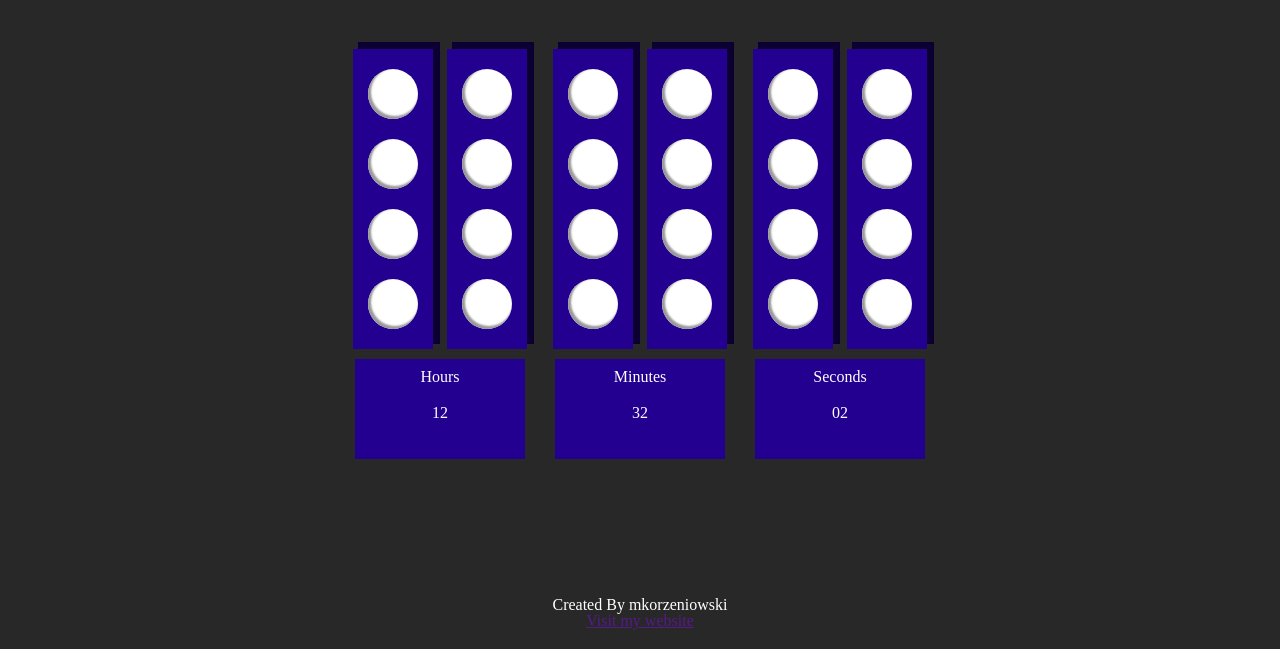
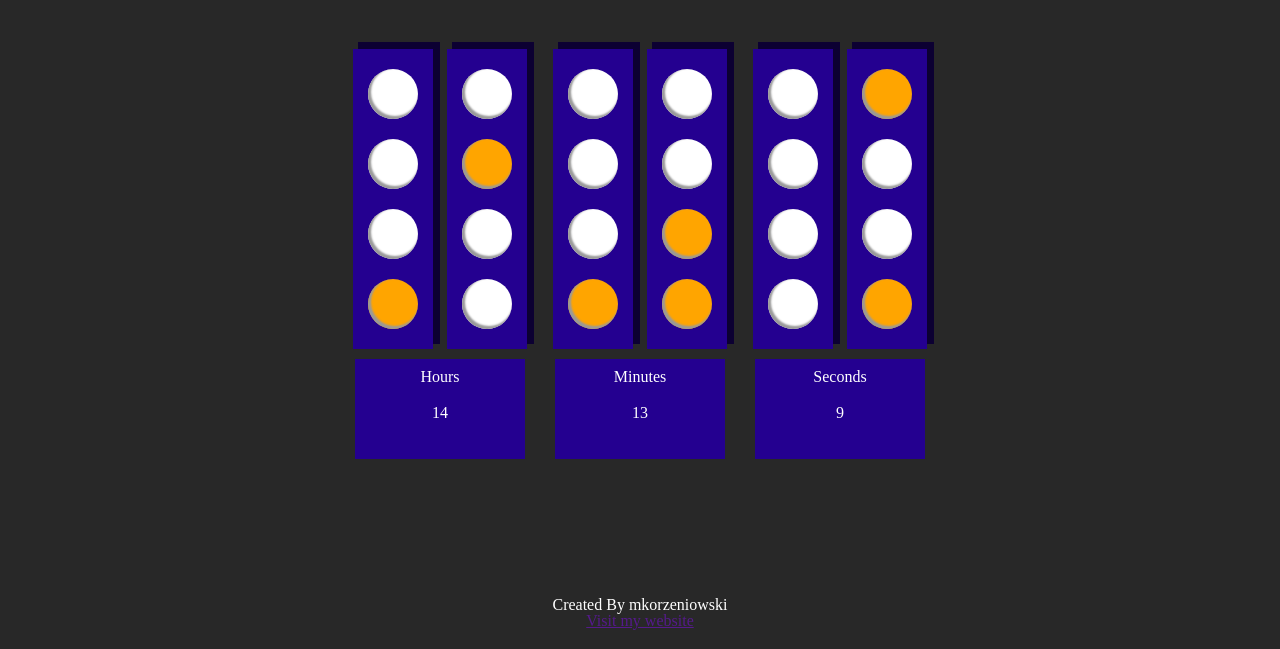
Before and after one commit to mkorzeniowski/js_binary, a website: page app/index.html in a window 1280 px wide. Shown: the part 151-800 px from the top of the page. Drawn offline with Linux system fonts and the light colour scheme.

Commit message:
finished js job, now css

```diff
--- a/app/index.html
+++ b/app/index.html
@@ -25,7 +25,7 @@
           <div class="column-circe"></div>
         </div>
         <div class="clock-column">
-          <div class="column-circe"></div>
+          <div class="column-circe active"></div>
           <div class="column-circe"></div>
           <div class="column-circe"></div>
           <div class="column-circe"></div>
@@ -63,15 +63,15 @@
     <div class="classic-clock-wrapper">
       <div class="classic-box">
         <p> Hours </p>
-        <p> 12</p>
+        <p id="hours"> 12</p>
       </div>
       <div class="classic-box">
         <p> Minutes </p>
-        <p> 32</p>
+        <p id="minutes"> 32</p>
       </div>
       <div class="classic-box">
         <p> Seconds </p>
-        <p> 02</p>
+        <p id="seconds"> 02</p>
       </div>
     </div>
     <footer>
--- a/app/js/script1.js
+++ b/app/js/script1.js
@@ -1,3 +1,103 @@
-var date = new Date();
 
-console.log(date);
+
+// array of the all clock-colum
+var clock = document.querySelectorAll('.clock-column');
+
+// main function
+
+setInterval(function(){
+  var date = new Date();
+  var hours = date.getHours();
+  var minutes = date.getMinutes();
+  var seconds = date.getSeconds();
+
+  document.querySelector('#hours').innerHTML = hours;
+  document.querySelector('#minutes').innerHTML = minutes;
+  document.querySelector('#seconds').innerHTML = seconds;
+
+
+  var hoursTable = hours.toString().split('');
+  var minutesTable = minutes.toString().split('');
+  var secondTable = seconds.toString().split('');
+
+  if(hoursTable.length == 1){
+  hoursTable.unshift('0');
+  };
+
+  if(minutesTable.length == 1){
+    minutesTable.unshift('0');
+  };
+
+  if(secondTable.length == 1){
+    secondTable.unshift('0');
+  };
+
+var allTimesTable = hoursTable.concat(minutesTable).concat(secondTable);
+
+
+  for(var i = 0; i <= clock.length; i++){
+    switch (allTimesTable[i]) {
+      case '0':
+        clock[i].children[0].classList.remove('active');
+        clock[i].children[1].classList.remove('active');
+        clock[i].children[2].classList.remove('active');
+        clock[i].children[3].classList.remove('active');
+        break;
+      case '1':
+        clock[i].children[0].classList.remove('active');
+        clock[i].children[1].classList.remove('active');
+        clock[i].children[2].classList.remove('active');
+        clock[i].children[3].classList.add('active');
+      break;
+      case '2':
+        clock[i].children[0].classList.remove('active');
+        clock[i].children[1].classList.remove('active');
+        clock[i].children[2].classList.add('active');
+        clock[i].children[3].classList.remove('active');
+        break;
+      case '3':
+        clock[i].children[0].classList.remove('active');
+        clock[i].children[1].classList.remove('active');
+        clock[i].children[2].classList.add('active');
+        clock[i].children[3].classList.add('active');
+        break;
+      case '4':
+        clock[i].children[0].classList.remove('active');
+        clock[i].children[1].classList.add('active');
+        clock[i].children[2].classList.remove('active');
+        clock[i].children[3].classList.remove('active');
+        break;
+      case '5':
+        clock[i].children[0].classList.remove('active');
+        clock[i].children[1].classList.add('active');
+        clock[i].children[2].classList.remove('active');
+        clock[i].children[3].classList.add('active');
+        break;
+      case '6':
+        clock[i].children[0].classList.remove('active');
+        clock[i].children[1].classList.add('active');
+        clock[i].children[2].classList.add('active');
+        clock[i].children[3].classList.remove('active');
+        break;
+      case '7':
+        clock[i].children[0].classList.remove('active');
+        clock[i].children[1].classList.add('active');
+        clock[i].children[2].classList.add('active');
+        clock[i].children[3].classList.add('active');
+        break;
+      case '8':
+        clock[i].children[0].classList.add('active');
+        clock[i].children[1].classList.remove('active');
+        clock[i].children[2].classList.remove('active');
+        clock[i].children[3].classList.remove('active');
+        break;
+      case '9':
+        clock[i].children[0].classList.add('active');
+        clock[i].children[1].classList.remove('active');
+        clock[i].children[2].classList.remove('active');
+        clock[i].children[3].classList.add('active');
+        break;
+    }
+  }
+
+}, 1000);
--- a/app/scss/styles.scss
+++ b/app/scss/styles.scss
@@ -61,6 +61,9 @@ header {
   box-shadow: inset 2px -2px 2px 1px #999;
 }
 
+.active {
+  background: orange;
+}
 .classic-clock-wrapper{
   display: flex;
   width: 590px;
```
Also changed, not shown: app/css/styles.css.
